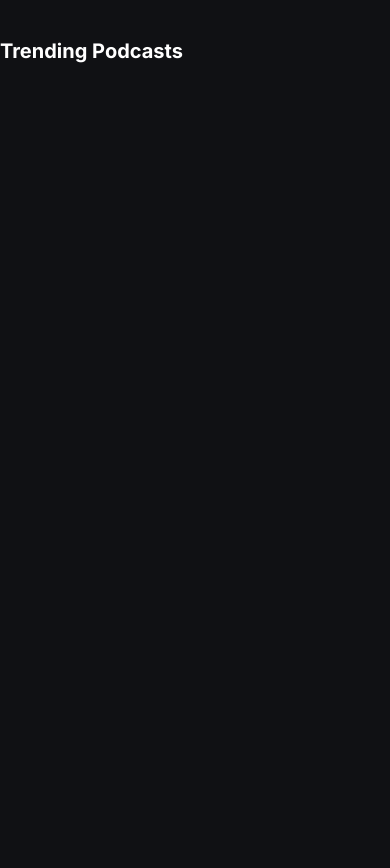
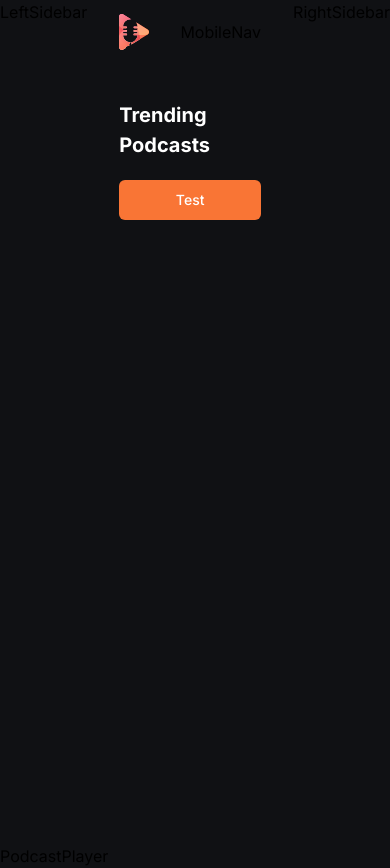
Before and after one commit to basedhound/podcastr-ai_app_next, a Next.js app: page / in a window 390 px wide. Before the commit the page ends 844 px from the top, so only its background shows below. Built offline with nearby package versions, Linux system fonts and the light colour scheme.

Commit message:
Add: route structure

```diff
--- /dev/null
+++ b/app/(auth)/layout.tsx
@@ -0,0 +1,22 @@
+import Image from "next/image";
+
+export default function RootLayout({
+  children,
+}: Readonly<{
+  children: React.ReactNode;
+}>) {
+  return (
+    <main className="relative h-screen w-full">
+      <div className="absolute size-full">
+        <Image
+          src="/images/bg-img.png"
+          alt="background"
+          fill
+          className="size-full"
+        />
+      </div>
+
+      {children}
+    </main>
+  );
+}
--- /dev/null
+++ b/app/(root)/create-podcast/page.tsx
@@ -0,0 +1,7 @@
+const CreatePodcast = () => {
+  return (
+    <div>CreatePodcast</div>
+  )
+}
+
+export default CreatePodcast
--- /dev/null
+++ b/app/(root)/discover/page.tsx
@@ -0,0 +1,7 @@
+const Discover = () => {
+  return (
+    <div>Discover</div>
+  )
+}
+
+export default Discover
--- /dev/null
+++ b/app/(root)/layout.tsx
@@ -0,0 +1,45 @@
+import Image from "next/image";
+//
+import MobileNav from "@/components/MobileNav";
+import LeftSidebar from "@/components/LeftSidebar";
+import RightSidebar from "@/components/RightSidebar";
+import PodcastPlayer from "@/components/PodcastPlayer";
+import { Toaster } from "@/components/ui/toaster";
+
+//!
+export default function RootLayout({
+  children,
+}: Readonly<{
+  children: React.ReactNode;
+}>) {
+  return (
+    <div className="relative flex flex-col">
+      <main className="relative flex bg-black-3">
+        <LeftSidebar />
+
+        <section className="flex min-h-screen flex-1 flex-col px-4 sm:px-14">
+          <div className="mx-auto flex w-full max-w-5xl flex-col max-sm:px-4">
+            <div className="flex h-16 items-center justify-between md:hidden">
+              <Image
+                src="/icons/logo.svg"
+                width={30}
+                height={30}
+                alt="menu icon"
+              />
+              <MobileNav />
+            </div>
+            <div className="flex flex-col md:pb-14">
+              <Toaster />
+
+              {children}
+            </div>
+          </div>
+        </section>
+
+        <RightSidebar />
+      </main>
+
+      <PodcastPlayer />
+    </div>
+  );
+}
--- a/app/page.tsx
+++ b/app/(root)/page.tsx
@@ -1,8 +1,11 @@
+import { Button } from "@/components/ui/button";
+
 const Home = () => {
   return (
     <div className="mt-9 flex flex-col gap-9 ">
       <section className="flex flex-col gap-5">
         <h1 className="text-20 font-bold text-white-1">Trending Podcasts</h1>
+        <Button className="text-white-1 bg-orange-1">Test</Button>
       </section>
     </div>
   );
--- /dev/null
+++ b/app/(root)/podcasts/[podcastId]/page.tsx
@@ -0,0 +1,7 @@
+const PodcastDetails = ({params} : { params: { podcastId : string } }) => {
+  return (
+    <p className='text-white-1'>PodcastDetails for {params.podcastId}</p>
+  )
+}
+
+export default PodcastDetails
--- /dev/null
+++ b/app/(root)/profile/page.tsx
@@ -0,0 +1,9 @@
+import React from 'react'
+
+const Profile = () => {
+  return (
+    <div>Profile</div>
+  )
+}
+
+export default Profile
```
Also changed, not shown: app/(auth)/sign-in/[[...sign-in]]/page.tsx (added), app/(auth)/sign-up/[[...sign-up]]/page.tsx (added).
